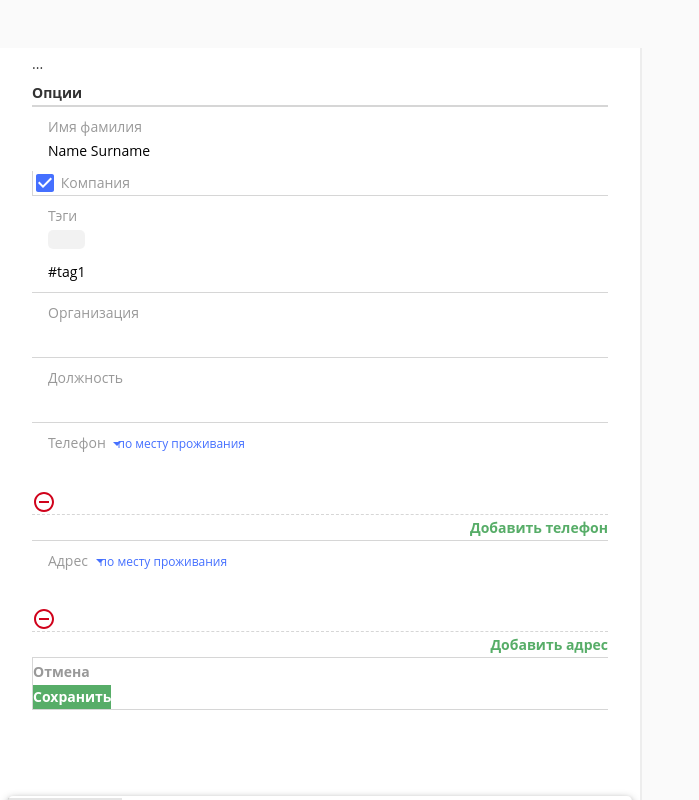
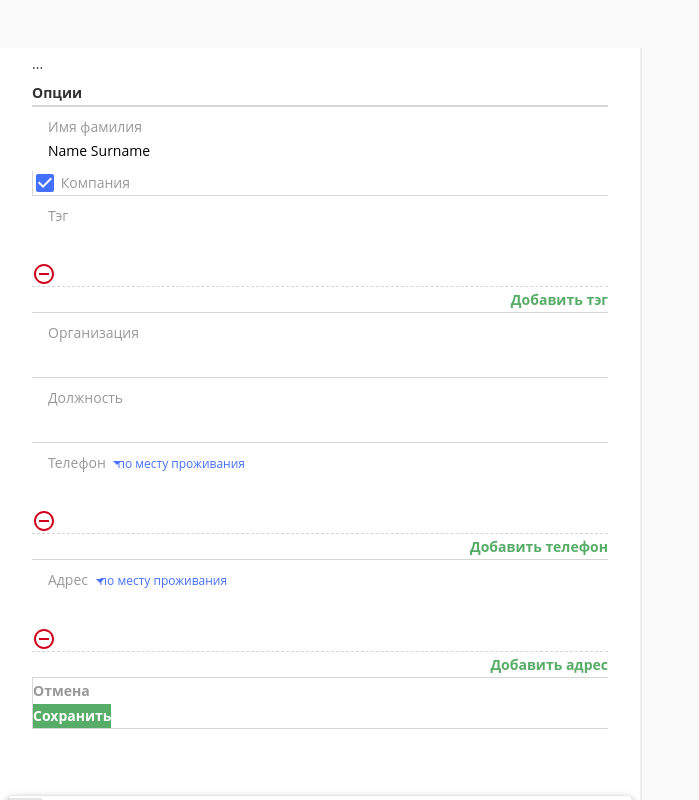
Before and after one commit to Mafioso/crm-components, a website: page src/contact-editing.html in a window 1280 px wide. Shown: the whole page, without its empty margins (0-699 px from the left). Drawn offline with nearby package versions, Linux system fonts and the light colour scheme; files that its build step writes are made by us from their sources; files whose address does not match are found by name.

Commit message:
new tag addition method

```diff
--- a/src/contact-editing.html
+++ b/src/contact-editing.html
@@ -237,22 +237,36 @@
                 </div>
               </div>
 
-              <div class='border-bottom relative show-sd-dropdown'>
-                <label class='transparent-label gray'>Тэги</label>
-                <div class='relative'>
-                  <div class='transparent-input-shadow'><a href='#' class='link-tag'>#tag1</a></div>
-                  <input class='transparent-input absolute top-0 left-0 right-0 bottom-0 z1' type='text' value='#tag1' />
+              <div class='border-bottom'>
+                <div class='flex border-bottom border-dashed'>
+                  <div class='flex-auto relative show-sd-dropdown'>
+                    <label class='transparent-label gray'>Тэг</label>
+                    <input class='transparent-input' type='text' />
+
+                    <div class='sd-dropdown bg-white rounded shadow-1'>
+                      <a href='#' class='block p1 border-bottom bg-darken-1'>
+                        Tag1
+                      </a>
+                      <a href='#' class='block p1 border-bottom'>
+                        Tag2
+                      </a>
+                    </div>
+
+                  </div>
+                  <div class='flex-none py1'>
+                    <button class='red'>
+                      <span class='icon icon--remove'>
+                        <svg>
+                          <use xlink:href='#icon-remove'></use>
+                        </svg>
+                      </span>
+                    </button>
+                  </div>
                 </div>
-                <div class='sd-dropdown z4 rounded bg-white shadow-1 overflow-hidden'>
-                  <a href='#' class='block border-bottom p1 bg-darken-1'>
-                    Highlighted tag 1
-                  </a>
-                  <a href='#' class='block border-bottom p1'>
-                    Highlighted tag 2
-                  </a>
-                  <a href='#' class='block border-bottom p1'>
-                    Highlighted tag 3
-                  </a>
+                <div class='text-right py1'>
+                  <button class='regular green'>
+                    Добавить тэг
+                  </button>
                 </div>
               </div>
 
```
Also changed, not shown: dist/contact-editing.html.
